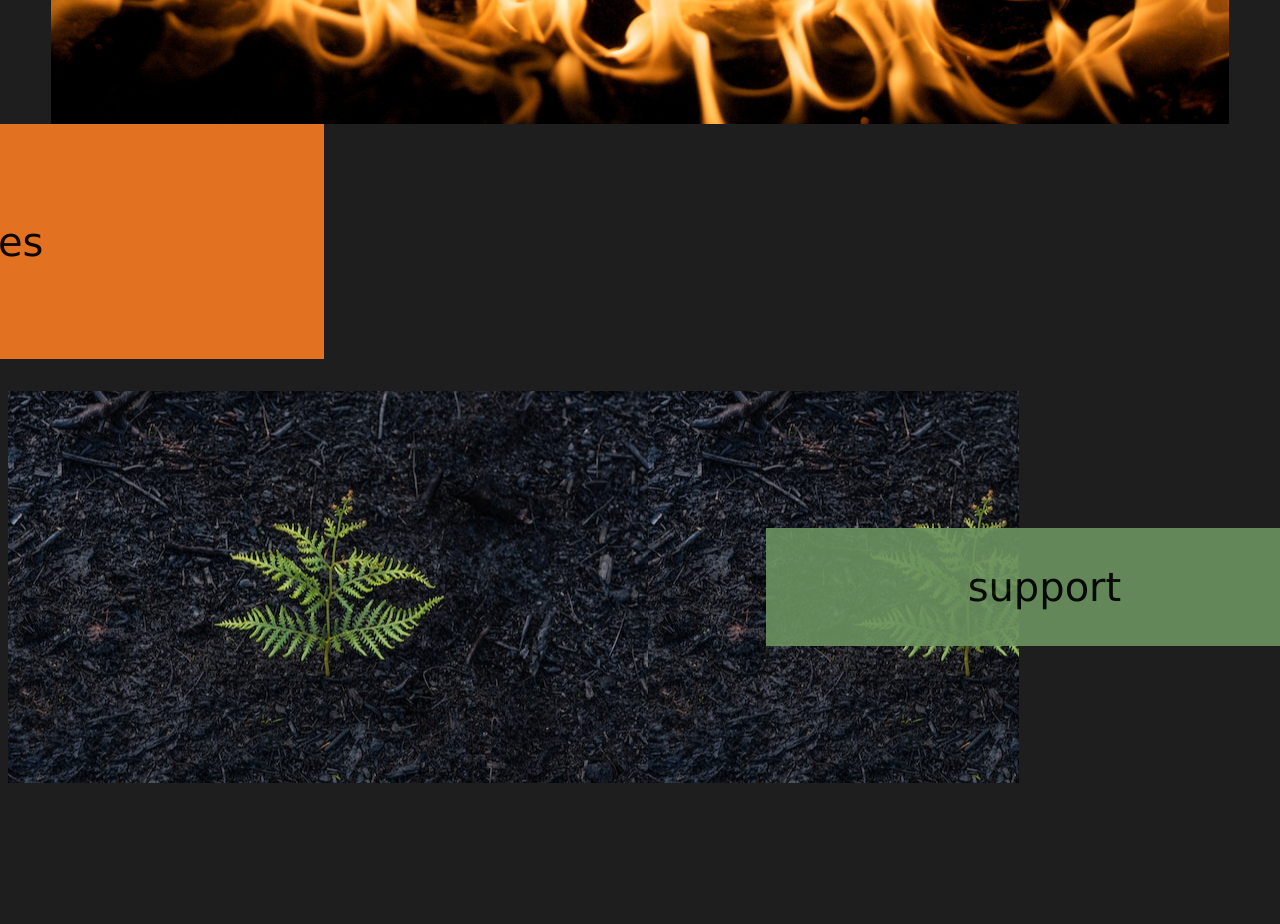
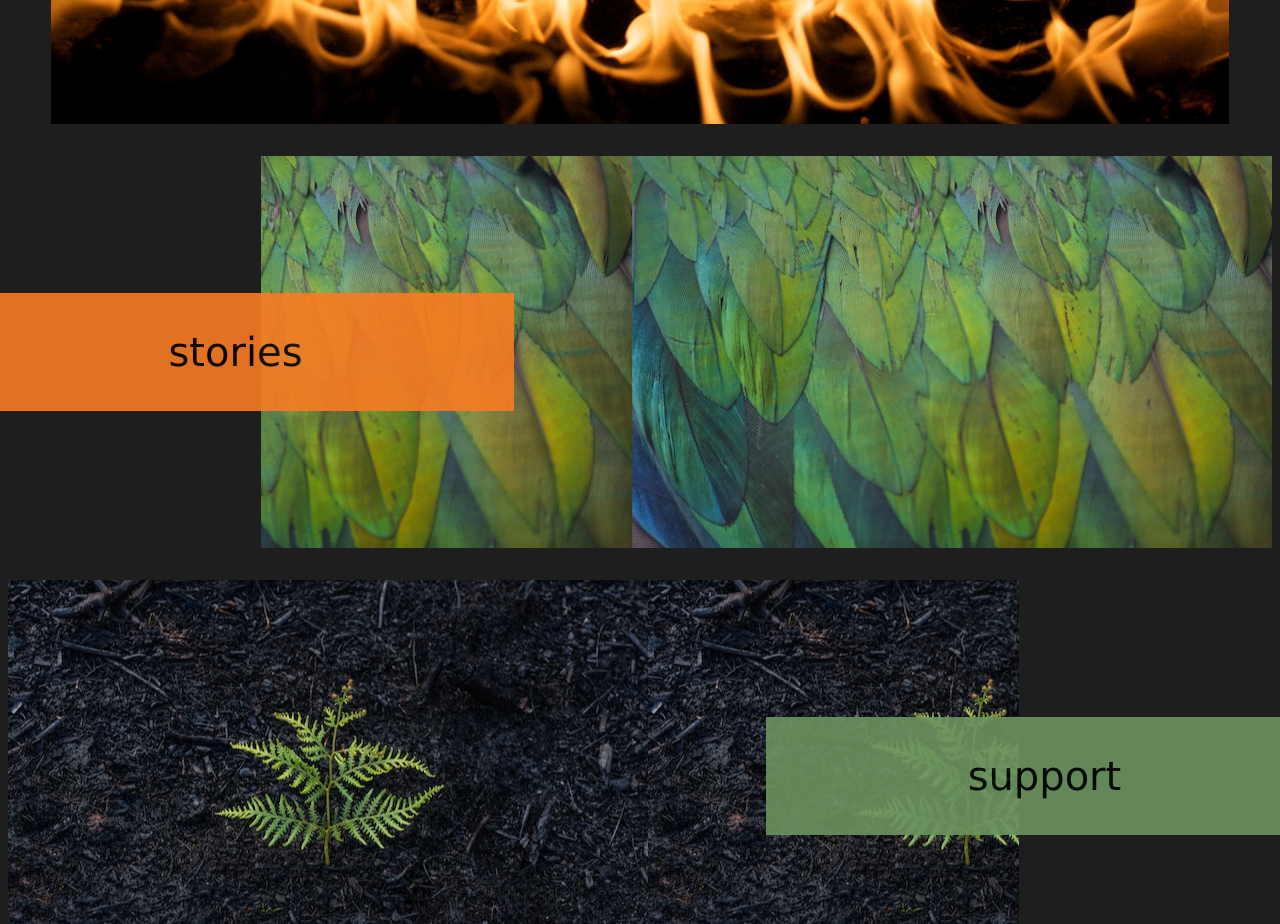
Before and after one commit to aeft258/upFromAshes, a plain HTML site: page index.html in a window 1280 px wide. Shown: the part 780-1704 px from the top of the page. Before the commit the page ends 1571 px from the top, so only its background shows below. Drawn offline with Linux system fonts and the light colour scheme.

Commit message:
brought stories-background back

```diff
--- a/index.html
+++ b/index.html
@@ -26,12 +26,11 @@
                 </p>
             </div>
         </div>
-        <div class="stories-background1">
-            <div class="stories-background2">
-                <div class="stories-link-background">
-                    <p class="stories-link">stories</p>
-                </div>
+        <div class="stories-background">
+            <div class="stories-link-background">
+                <p class="stories-link">stories</p>
             </div>
+        </div>
         </div>
         <div class="support-background">
             <div class="support-link-background">
```
